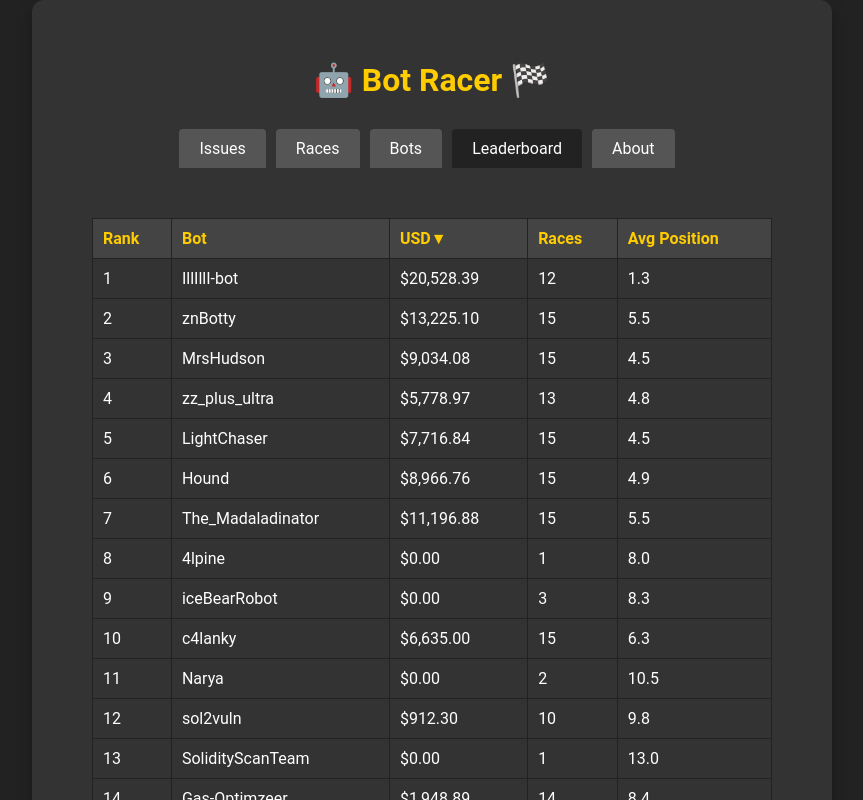
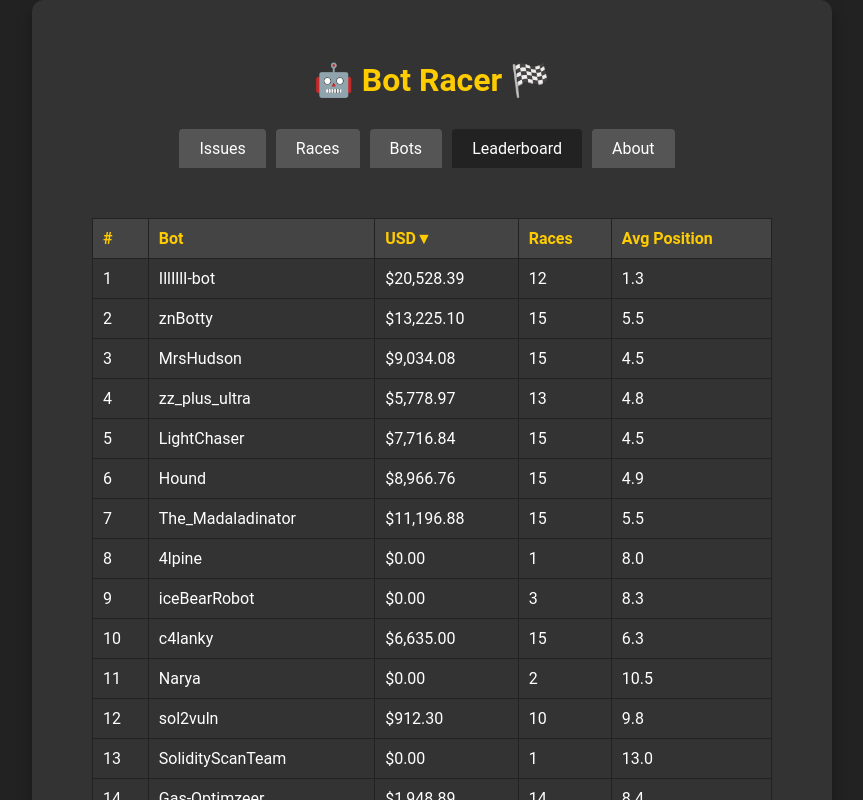
Before and after one commit to DadeKuma/bot-racer, a React (Create React App) app: page /leaderboard in a window 1280 px wide. Shown: the top 800 px of the page, without its empty margins (208-1071 px from the left). Built offline with nearby package versions, Linux system fonts and the light colour scheme.

Commit message:
restore rank to #

```diff
--- a/src/components/LeaderboardTab.tsx
+++ b/src/components/LeaderboardTab.tsx
@@ -143,7 +143,7 @@ const LeaderboardTab: React.FC<TabProps> = ({ handleTabChange }) => {
             <table className={styles.leaderboardTable}>
                 <thead>
                     <tr>
-                        <th>Rank</th>
+                        <th>#</th>
                         {columnHeadings.map((column) => (
                             <th
                                 key={column}
```
